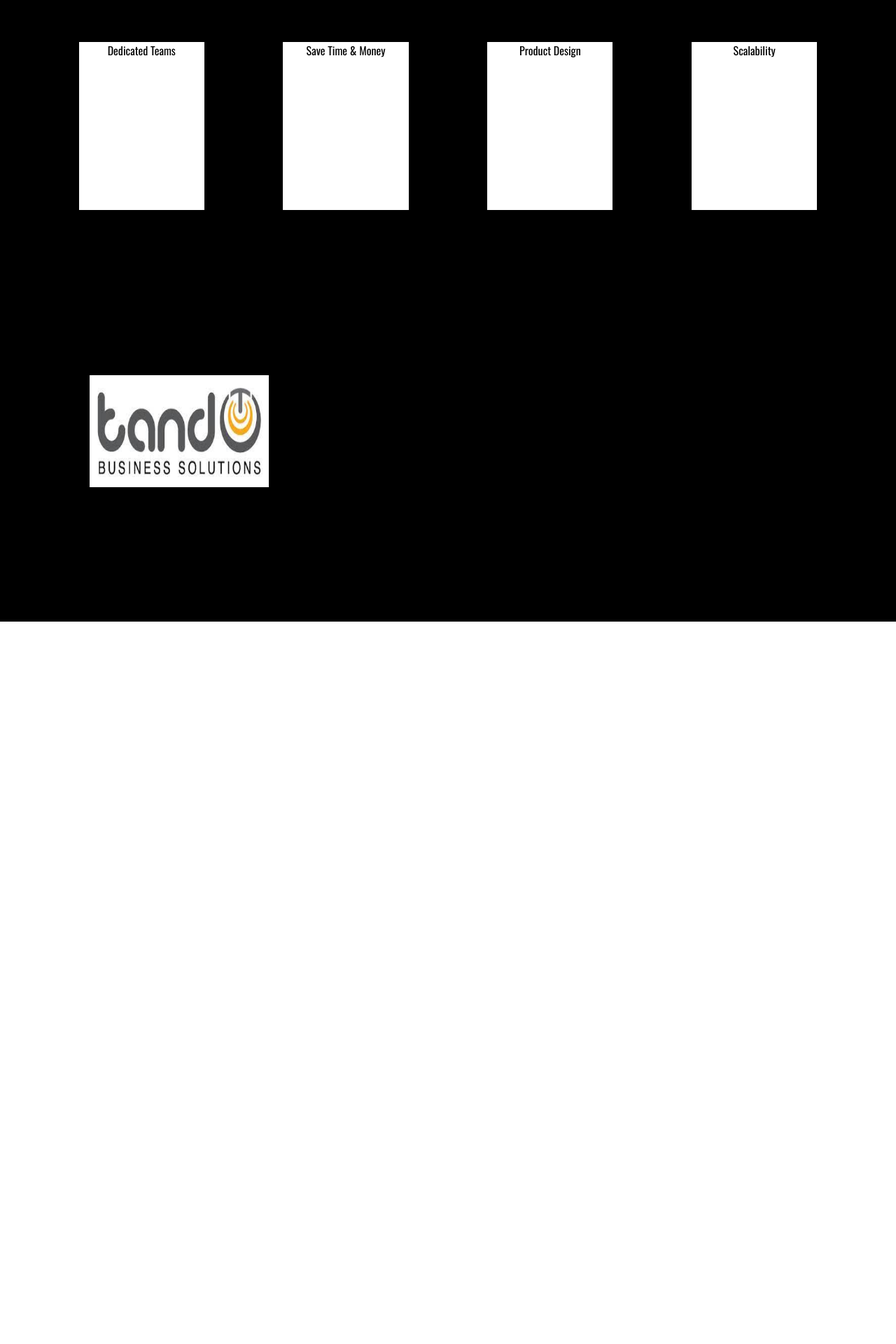
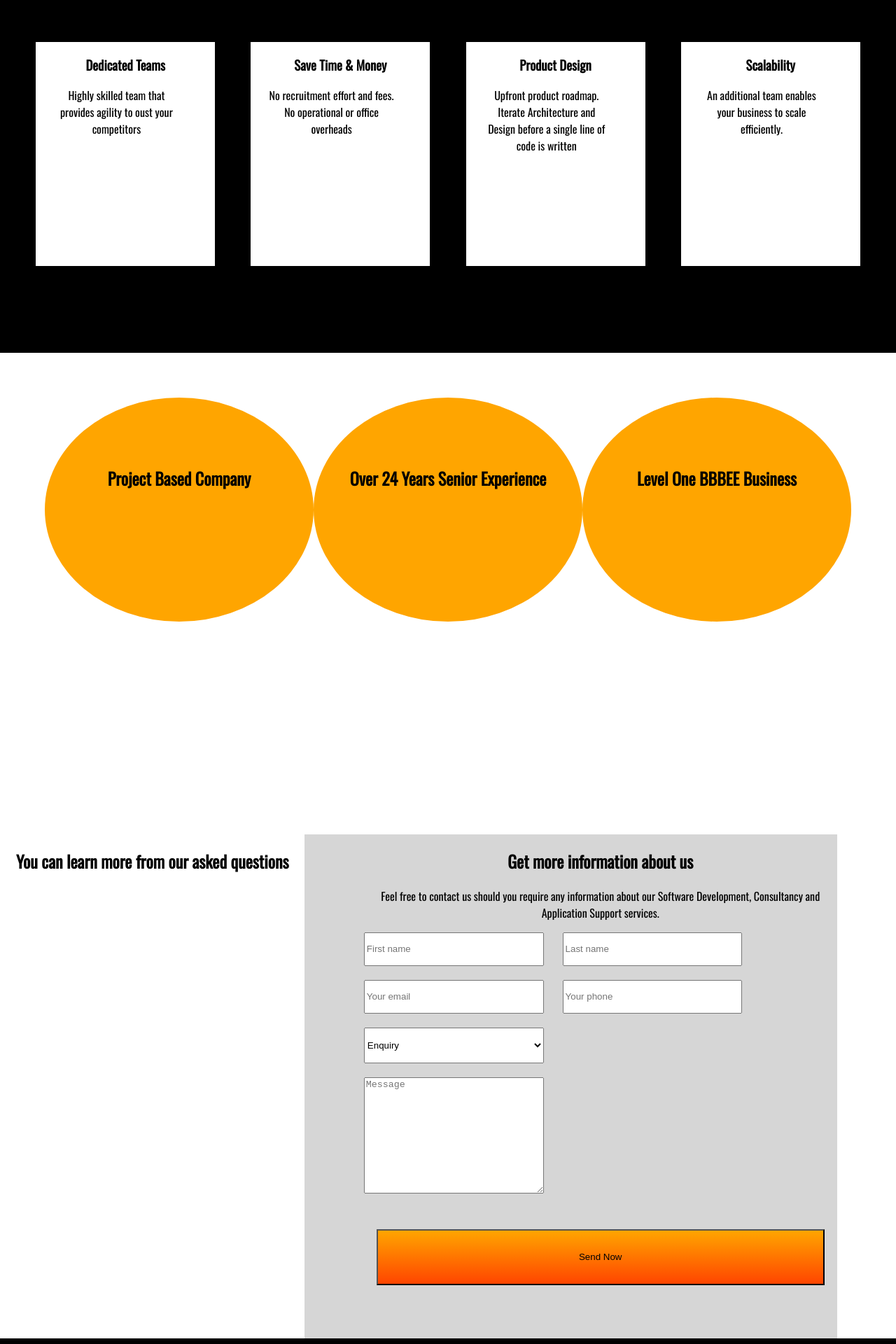
Before and after one commit to KudahShambare/TBS, a React (Create React App) app: page / in a window 1280 px wide. Shown: the part 2000-3920 px from the top of the page at 70% size. Before the commit the page ends 2888 px from the top, so only its background shows below. Built offline with nearby package versions, Linux system fonts and the light colour scheme.

Commit message:
Home Updated

```diff
--- /dev/null
+++ b/src/Components/EnquiryForm.js
@@ -0,0 +1,28 @@
+import React from "react";
+
+const EnquiryForm = () => {
+  return (
+    <form>
+      <div id="contact-us-bio">
+        <input type="text" placeholder="First name" required />
+        <input type="text" placeholder="Last name" required />
+        <input type="email" placeholder="Your email" required />
+        <input type="text" number="10" placeholder="Your phone" required />
+        <select>
+          <option> Enquiry </option>
+          <option> Jobs </option>
+          <option> Consulting</option>
+          <option>Application Support </option>
+          <option>Software Development </option>
+          <option> Become Our Partner</option>
+          <option> Others </option>
+        </select>
+        <br />
+        <textarea placeholder="Message" />
+      </div>
+      <br />
+      <button id="enquiry-button">Send Now </button>
+    </form>
+  );
+};
+export default EnquiryForm;
--- a/src/Pages/ContactUs.js
+++ b/src/Pages/ContactUs.js
@@ -2,6 +2,7 @@ import React from "react";
 import OtherNavBar from "../Components/OtherNavBar";
 import Footer from "../Components/Footer";
 import { SocialIcon } from "react-social-icons";
+import EnquiryForm from "../Components/EnquiryForm";
 
 const ContactUs = () => {
   return (
@@ -26,30 +27,7 @@ const ContactUs = () => {
             {" "}
             We are pleased to hear from you. So please feel free to contact us.{" "}
           </h4>
-          <form>
-            <div id="contact-us-bio">
-              <input type="text" placeholder="First name" required />
-              <input type="text" placeholder="Last name" required />
-              <input type="email" placeholder="Your email" required />
-              <input
-                type="text"
-                number="10"
-                placeholder="Your phone"
-                required
-              />
-              <select>
-                <option> Enquiry </option>
-                <option> Jobs </option>
-                <option> Consulting</option>
-                <option>Application Support </option>
-                <option>Software Development </option>
-                <option> Become Our Partner</option>
-                <option> Others </option>
-              </select>
-              <br />
-              <textarea placeholder="Message" />
-            </div>
-          </form>
+          <EnquiryForm />
         </section>
       </div>
       <Footer />
--- a/src/Pages/Home.js
+++ b/src/Pages/Home.js
@@ -1,4 +1,5 @@
 import React from "react";
+import EnquiryForm from "../Components/EnquiryForm";
 import Footer from "../Components/Footer";
 import HomeNavBar from "../Components/HomeNavBar";
 
@@ -64,13 +65,62 @@ const Home = () => {
           </p>
         </section>
         <section id="our-experiences-bottom">
-          <div className="our-experiences-card">Dedicated Teams </div>
-          <div className="our-experiences-card">Save Time & Money </div>
-          <div className="our-experiences-card"> Product Design</div>
-          <div className="our-experiences-card">Scalability </div>
+          <div className="our-experiences-card">
+            <h3> Dedicated Teams</h3>
+            <p>
+              {" "}
+              Highly skilled team that provides agility to oust your competitors{" "}
+            </p>
+          </div>
+          <div className="our-experiences-card">
+            <h3> Save Time & Money </h3>
+            <p>
+              {" "}
+              No recruitment effort and fees. No operational or office overheads{" "}
+            </p>
+          </div>
+          <div className="our-experiences-card">
+            <h3> Product Design</h3>
+            <p>
+              {" "}
+              Upfront product roadmap. Iterate Architecture and Design before a
+              single line of code is written{" "}
+            </p>
+          </div>
+          <div className="our-experiences-card">
+            <h3>Scalability </h3>{" "}
+            <p>
+              {" "}
+              An additional team enables your business to scale efficiently.
+            </p>
+          </div>
         </section>
       </div>
-
+      <div id="facts">
+        <section className="single-fact">
+          <h2>Project Based Company </h2>
+        </section>
+        <section className="single-fact">
+          <h2> Over 24 Years Senior Experience </h2>
+        </section>
+        <section className="single-fact">
+          <h2>Level One BBBEE Business </h2>
+        </section>
+      </div>
+      <div id="more-info">
+        <section id="faq">
+          <h1>You can learn more from our asked questions </h1>
+        </section>
+        <section id="get-info">
+          <h1> Get more information about us </h1>
+          <p>
+            {" "}
+            Feel free to contact us should you require any information about our
+            Software Development, Consultancy and Application Support services.{" "}
+          </p>
+          <EnquiryForm />
+        </section>
+      </div>
       <Footer />
     </div>
   );
--- a/src/styles.css
+++ b/src/styles.css
@@ -90,7 +90,7 @@
 }
 /*Our Experiences*/
 #our-experiences {
-  height: 70vh;
+  height: 90vh;
   background-color: rgb(0, 0, 0);
   color: white;
 }
@@ -115,12 +115,47 @@
 .our-experiences-card {
   background-color: white;
   color: black;
-  height: 30vh;
-  width: 14vw;
+  height: 40vh;
+  width: 20vw;
 }
 .our-experiences-card:hover {
-  background-color: orangered;
-  box-shadow: orangered;
+  background-color: orange;
+}
+.our-experiences-card > p {
+  width: 70%;
+  margin-left: 10%;
+}
+/*Facts*/
+#facts {
+  padding: 5%;
+  height: 70vh;
+  display: flex;
+  flex-direction: row;
+}
+.single-fact {
+  background-color: orange;
+  height: 40vh;
+  width: 40vw;
+  border-radius: 50%;
+}
+.single-fact > h2 {
+  padding-top: 20%;
+}
+/*More Info*/
+#more-info {
+  height: 90vh;
+  display: grid;
+  grid-template-columns: auto auto;
+}
+#get-info {
+  background-color: rgb(120, 120, 120, 0.3);
+  padding-left: 10%;
+  width: 80%;
+}
+#enquiry-button {
+  height: 10vh;
+  width: 50vw;
+  background: linear-gradient(orange, orangered);
 }
 /*Other  Pages*/
 
```
